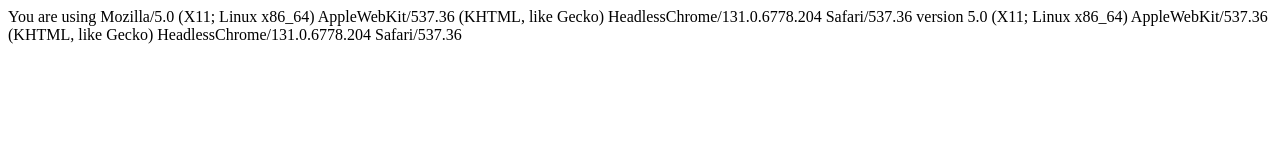
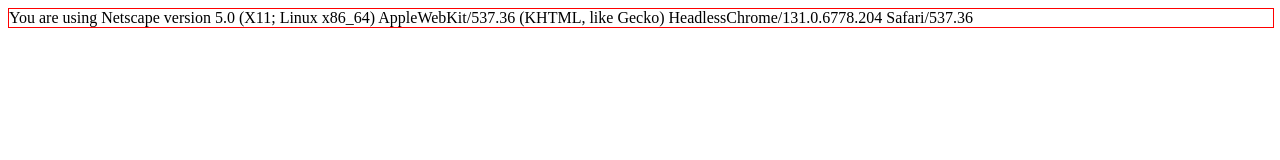
Before and after one commit to acciojob/browser-info-archanak55201, a website: page main.html in a window 1280 px wide. Drawn offline with Linux system fonts and the light colour scheme.

Commit message:
created a submission

```diff
--- a/main.html
+++ b/main.html
@@ -8,7 +8,7 @@
 
 <body>
 	<!-- the entire body must be written by student -->
-	<div id="value"></div>
+	<div id="browser-info"></div>
     <script type="text/javascript" src="./script.js">
 </script>
 
--- a/script.js
+++ b/script.js
@@ -1,3 +1,5 @@
 //your JS code here. If required.
-const value=document.getElementById("value");
-value.innerText="You are using " + navigator.userAgent + " version " + navigator.appVersion;
+const value=document.getElementById("browser-info");
+// value.innerText="You are using " + navigator.userAgent + " version " + navigator.appVersion;
+
+value.innerHTML=`You are using ${navigator.appName}  version ${navigator.appVersion}`;
--- a/styles.css
+++ b/styles.css
@@ -1 +1,7 @@
 /*  your css code here. If applicable */
+#browser-info{
+    border:1px solid red;
+	width:100%;
+
+
+}
```
